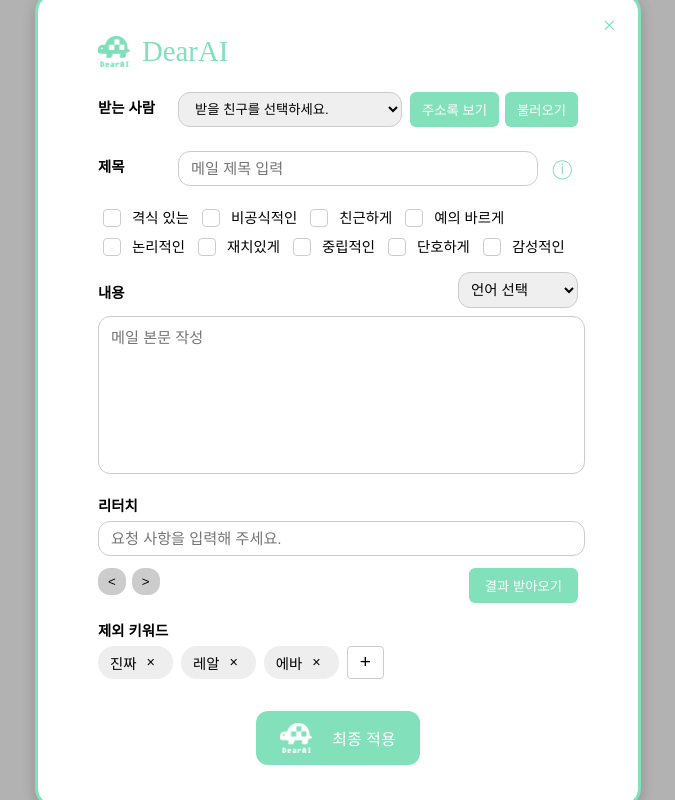
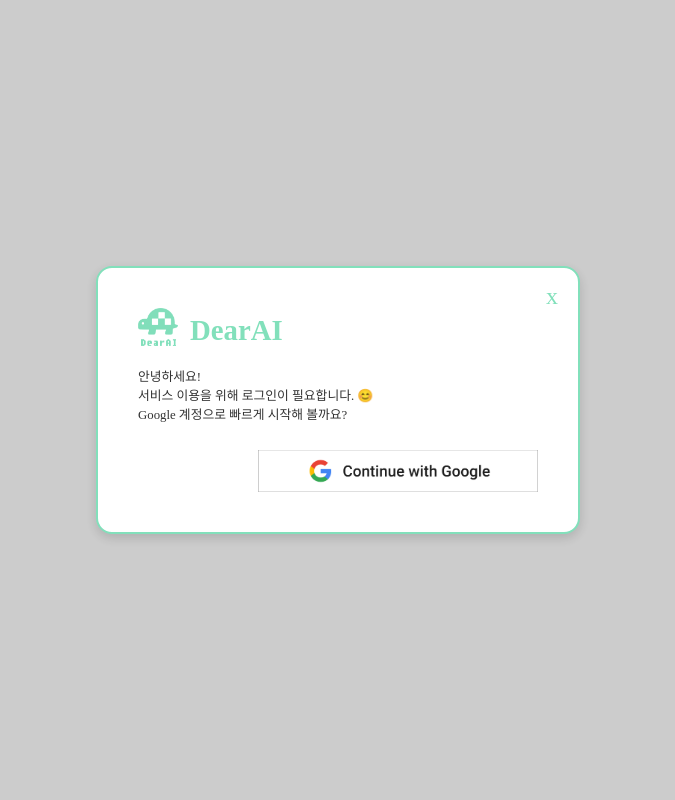
Before and after one commit to Team-DearAI/DearAI-Front, a React (Vite) app in the folder dearAI/: page / in a window 1280 px wide. Shown: the whole page, without its empty margins (302-977 px from the left). Built offline with nearby package versions, Linux system fonts and the light colour scheme.

Commit message:
[Feat] Add Social Login Page

```diff
--- a/dearAI/src/App.tsx
+++ b/dearAI/src/App.tsx
@@ -1,12 +1,13 @@
 import React from "react";
-import { Modal } from "./components/Modal";
+import Login from "./components/Login";
 
 const App = () => {
-    const isLoggedIn = true; // 나중에 로직으로 바꿔도 됨
+    const [isLoggedIn, setIsLoggedIn] = React.useState(false);
 
     return (
         <div className="App">
-            {isLoggedIn ? <Modal /> : <p>로그인이 필요합니다.</p>}
+            {!isLoggedIn && <Login onClose={() => setIsLoggedIn(true)} />}
+            {isLoggedIn && <p>환영합니다! 로그인 성공 🎉</p>}
         </div>
     );
 };
--- /dev/null
+++ b/dearAI/src/components/Login.tsx
@@ -0,0 +1,41 @@
+import { useState } from "react";
+import Modal from "./Modal";
+import React from "react";
+import {
+    LoginBackdrop,
+    LoginContainer,
+    LoginLogo,
+    LoginTitle,
+    LoginText,
+    CloseButton,
+    GoogleLoginImage,
+    LogoRow,
+} from "../styles/LoginStyles";
+
+const Login = () => {
+    const [showModal, setShowModal] = useState(false);
+    return (
+        <LoginBackdrop>
+            <LoginContainer>
+                <CloseButton onClick={() => {}}>x</CloseButton>
+                <LogoRow>
+                    <LoginLogo src="/logo.png" alt="logo" />
+                    <LoginTitle>DearAI</LoginTitle>
+                </LogoRow>
+                <LoginText>
+                    안녕하세요! <br />
+                    서비스 이용을 위해 로그인이 필요합니다. 😊 <br />
+                    <span>Google 계정으로 빠르게 시작해 볼까요?</span>
+                </LoginText>
+                <GoogleLoginImage
+                    src="/google.png"
+                    alt="Google Login"
+                    onClick={() => setShowModal(true)}
+                />
+            </LoginContainer>
+            {showModal && <Modal />}
+        </LoginBackdrop>
+    );
+};
+
+export default Login;
--- a/dearAI/src/components/Modal.tsx
+++ b/dearAI/src/components/Modal.tsx
@@ -167,3 +167,5 @@
         </Backdrop>
     );
 };
+
+export default Modal;
--- /dev/null
+++ b/dearAI/src/styles/LoginStyles.ts
@@ -0,0 +1,96 @@
+import styled from "styled-components";
+
+export const LogoRow = styled.div`
+    display: flex;
+    align-items: flex-start;
+    justify-content: flex-start;
+    gap: 12px;
+    margin-bottom: 18px;
+`;
+
+export const LoginBackdrop = styled.div`
+    position: fixed;
+    inset: 0;
+    background: rgba(0, 0, 0, 0.2);
+    display: flex;
+    justify-content: center;
+    align-items: center;
+`;
+
+export const LoginContainer = styled.div`
+    background: #fff;
+    border: 2px solid #82e0bb;
+    border-radius: 16px;
+    padding: 40px;
+    width: 400px;
+    font-family: "Pretendard", sans-serif;
+    position: relative;
+    box-shadow: 0 4px 12px rgba(0, 0, 0, 0.15);
+`;
+
+export const CloseButton = styled.button`
+    position: absolute;
+    top: 14px;
+    right: 14px;
+    background: transparent;
+    border: none;
+    font-size: 1.5rem;
+    color: #82e0bb;
+    cursor: pointer;
+    font-family: "DungGeunMo", cursive;
+`;
+
+export const LoginLogo = styled.img`
+    width: 40px;
+    display: block;
+`;
+
+export const LoginTitle = styled.h1`
+    font-family: "DungGeunMo", cursive;
+    color: #82e0bb;
+    font-size: 1.8rem;
+    line-height: 40px;
+    padding-top: 2px;
+    margin: 0;
+`;
+
+export const LoginText = styled.p`
+    text-align: left;
+    color: #333;
+    font-family: "DungGeunMo";
+    font-size: 0.8rem;
+    margin-bottom: 24px;
+    line-height: 1.5;
+`;
+
+export const GoogleButton = styled.button`
+    width: 100%;
+    padding: 10px 16px;
+    border: 1px solid #ccc;
+    border-radius: 8px;
+    background: white;
+    font-size: 0.95rem;
+    font-weight: 500;
+    display: flex;
+    justify-content: center;
+    align-items: center;
+    gap: 8px;
+    cursor: pointer;
+
+    img {
+        width: 20px;
+        height: 20px;
+    }
+
+    &:hover {
+        background: #f7f7f7;
+    }
+`;
+
+export const GoogleLoginImage = styled.img`
+    width: 280px;
+    cursor: pointer;
+    display: block;
+    margin-left: auto;
+    margin-right: 0;
+`;
```
